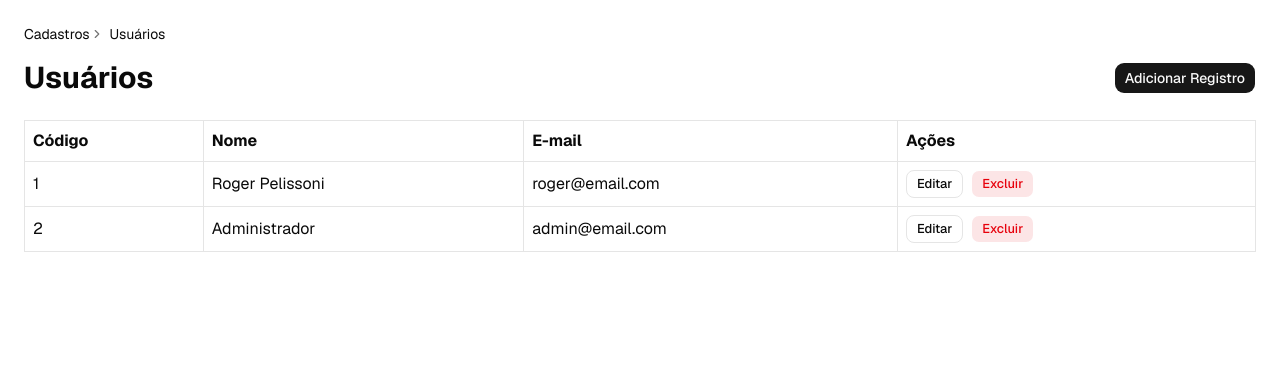
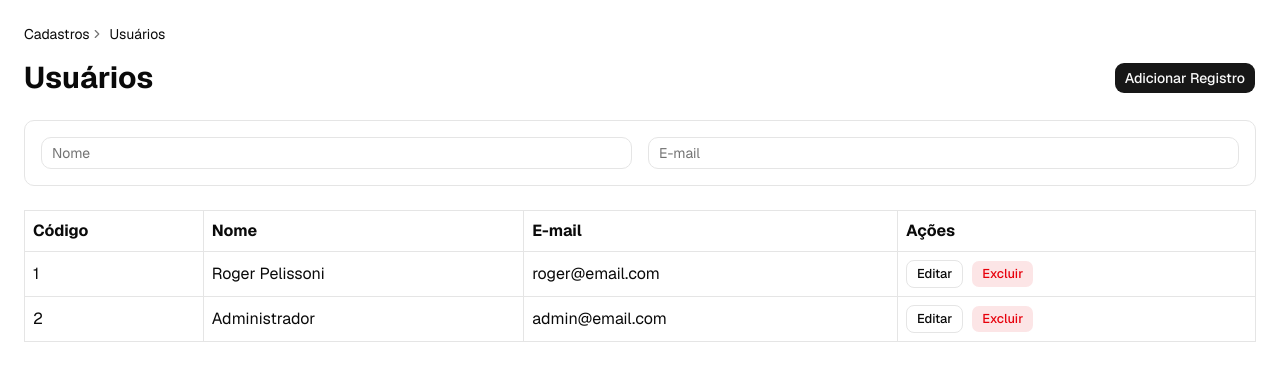
Before and after one commit to RogerPelissoni/cliente-facil-next, a Next.js app: page /users in a window 1280 px wide. Shown: the top 380 px of the page. Built offline with nearby package versions, Linux system fonts and the light colour scheme.

Commit message:
add DataTableFilter

```diff
--- a/app/users/page.tsx
+++ b/app/users/page.tsx
@@ -15,10 +15,20 @@ import { useDeleteUser, useUsers } from "@/features/user/user.api";
 import { UserForm } from "@/features/user/UserForm";
 import { UserTable } from "@/features/user/UserTable";
 
-import { User } from "@/features/user/user.types";
+import {
+  User,
+  UserFilters as UserFiltersType,
+} from "@/features/user/user.types";
+import { UserFilters } from "@/features/user/UserFilters";
+import { DataTableToolbar } from "@/shared/table/DataTableToolbar";
 
 export default function UsersPage() {
-  const { data = [], isLoading } = useUsers();
+  const [filters, setFilters] = useState<UserFiltersType>({
+    name: "",
+    email: "",
+  });
+
+  const { data = [], isLoading } = useUsers(filters);
 
   const deleteUser = useDeleteUser();
 
@@ -69,7 +79,13 @@ export default function UsersPage() {
           onSuccess={handleCloseForm}
         />
       ) : (
-        <UserTable data={data} onEdit={handleEdit} onDelete={handleDelete} />
+        <>
+          <DataTableToolbar>
+            <UserFilters filters={filters} onChange={setFilters} />
+          </DataTableToolbar>
+
+          <UserTable data={data} onEdit={handleEdit} onDelete={handleDelete} />
+        </>
       )}
     </PageContainer>
   );
--- /dev/null
+++ b/features/user/UserFilters.tsx
@@ -0,0 +1,38 @@
+"use client";
+
+import { Input } from "@/components/ui/input";
+
+import { UserFilters as UserFiltersType } from "./user.types";
+
+interface Props {
+  filters: UserFiltersType;
+  onChange(filters: UserFiltersType): void;
+}
+
+export function UserFilters({ filters, onChange }: Props) {
+  return (
+    <div className="grid gap-4 md:grid-cols-2">
+      <Input
+        placeholder="Nome"
+        value={filters.name}
+        onChange={(event) =>
+          onChange({
+            ...filters,
+            name: event.target.value,
+          })
+        }
+      />
+
+      <Input
+        placeholder="E-mail"
+        value={filters.email}
+        onChange={(event) =>
+          onChange({
+            ...filters,
+            email: event.target.value,
+          })
+        }
+      />
+    </div>
+  );
+}
--- a/features/user/user.api.ts
+++ b/features/user/user.api.ts
@@ -1,5 +1,5 @@
 import { useMutation, useQuery, useQueryClient } from "@tanstack/react-query";
-import { User, UserFormData } from "./user.types";
+import { User, UserFilters, UserFormData } from "./user.types";
 
 const USER_QUERY_KEY = ["users"];
 
@@ -16,10 +16,35 @@ let users: User[] = [
     },
 ];
 
-export async function getUsers(): Promise<User[]> {
-    await new Promise((resolve) => setTimeout(resolve, 500));
+export async function getUsers(
+    filters: UserFilters
+): Promise<User[]> {
+    await new Promise((resolve) =>
+        setTimeout(resolve, 300)
+    );
 
-    return [...users];
+    return users.filter((user) => {
+        const matchName =
+            !filters.name ||
+            user.name
+                .toLowerCase()
+                .includes(
+                    filters.name.toLowerCase()
+                );
+
+        const matchEmail =
+            !filters.email ||
+            user.email
+                .toLowerCase()
+                .includes(
+                    filters.email.toLowerCase()
+                );
+
+        return (
+            matchName &&
+            matchEmail
+        );
+    });
 }
 
 export async function getUser(
@@ -77,10 +102,17 @@ export async function deleteUser(
     );
 }
 
-export function useUsers() {
+export function useUsers(
+    filters: UserFilters
+) {
     return useQuery({
-        queryKey: USER_QUERY_KEY,
-        queryFn: getUsers,
+        queryKey: [
+            "users",
+            filters,
+        ],
+
+        queryFn: () =>
+            getUsers(filters),
     });
 }
 
--- /dev/null
+++ b/shared/table/DataTableToolbar.tsx
@@ -0,0 +1,9 @@
+import { ReactNode } from "react";
+
+interface Props {
+  children: ReactNode;
+}
+
+export function DataTableToolbar({ children }: Props) {
+  return <div className="mb-6 rounded-lg border p-4">{children}</div>;
+}
```
Also changed, not shown: features/user/user.types.ts (+9 -1 lines).
